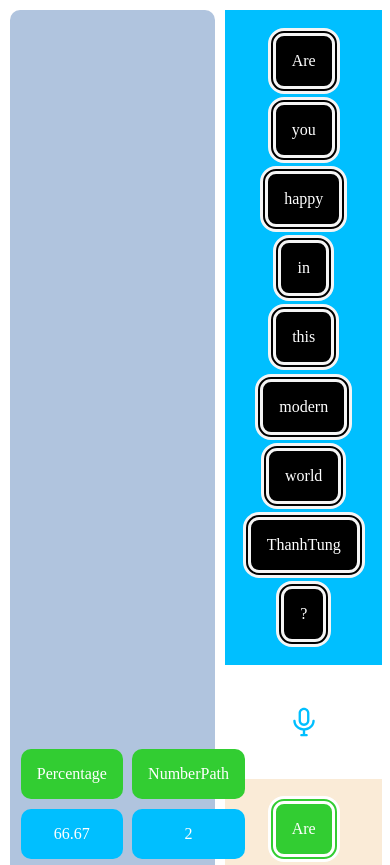
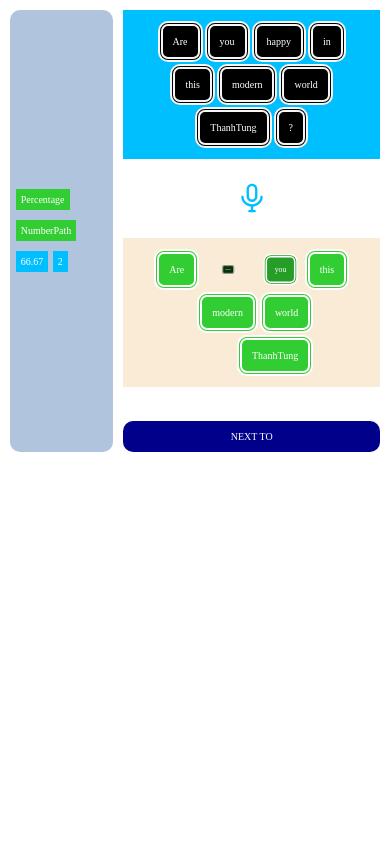
Before and after one commit to ThanhTung-KHMT-1701/ThanhTung-KHMT-1701, a plain HTML site: page 1771040029_ThanhTung/ThanhTung-game-02-00-type-01.html in a window 390 px wide. Shown: the top 865 px of the page. After the commit the page ends 844 px from the top, so only its background shows below. Drawn offline with Linux system fonts and the light colour scheme.

Commit message:
Add for responsive

```diff
--- a/1771040029_ThanhTung/ThanhTung-game-01.css
+++ b/1771040029_ThanhTung/ThanhTung-game-01.css
@@ -0,0 +1,13 @@
+@media screen and (max-width: 1024px)
+{
+    *
+    {
+        padding: 5px;
+        font-size: 16px;
+    }
+
+    body
+    {
+        max-width: 80%;
+    }
+}
--- a/1771040029_ThanhTung/ThanhTung-game-02-00-type-01.html
+++ b/1771040029_ThanhTung/ThanhTung-game-02-00-type-01.html
@@ -10,7 +10,6 @@
 	<meta name="purpose" content="education">
 	<title>Word sorting game</title>
 	<link rel="stylesheet" href="ThanhTung-game-02-01-section-01.css">
-	<link rel="stylesheet" href="ThanhTung-game-02-01-section-01-responsive.css">
 
 	<link rel="stylesheet" href="ThanhTung-game-02-01-section-02.css">
 	<link rel="stylesheet" href="ThanhTung-game-02-01-section-02-container.css">
@@ -19,6 +18,8 @@
 	<link rel="stylesheet" href="ThanhTung-game-02-01-section-02-L_02.css">
 	<link rel="stylesheet" href="ThanhTung-game-02-01-section-02-BTN.css">
 	<link rel="stylesheet" href="ThanhTung-game-02-01-section-02-L_03.css">
+
+	<link rel="stylesheet" href="ThanhTung-game-02-01-section-99-responsive.css">
 </head>
 <body>
 	<script src="ThanhTung-game-02-02.js"></script>
--- /dev/null
+++ b/1771040029_ThanhTung/ThanhTung-game-02-01-section-99-responsive.css
@@ -0,0 +1,19 @@
+@media screen and (max-width: 1024px)
+{
+    *
+    {
+        font-size: 10px;
+    }
+
+    div[data-alias="L_03-container"]
+    {
+        display: flex;
+        flex-wrap: wrap;
+    }
+
+    div[data-alias="L_03-item-title"], div[data-alias="L_03-item-result"]
+    {
+        border-radius: 0;
+        padding: calc(max(1%, 5px));
+    }
+}
```
Also changed, not shown: 1771040029_ThanhTung/ThanhTung-game-01.html (+2 -0 lines), 1771040029_ThanhTung/ThanhTung-game-02-01-section-01-responsive.css (deleted).
